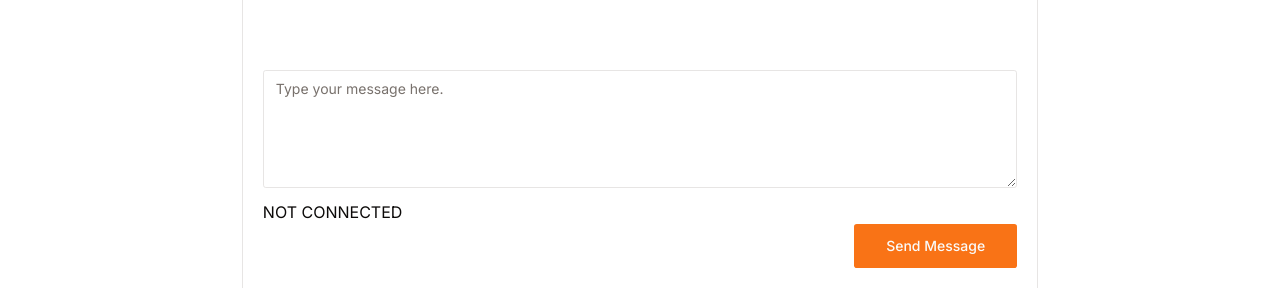
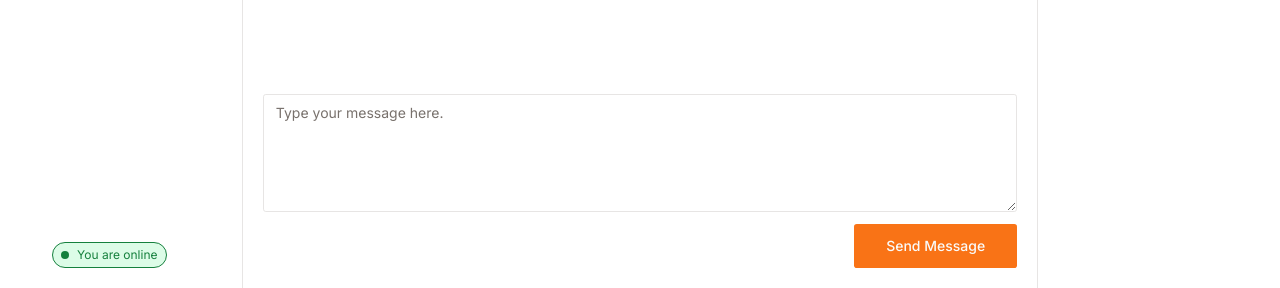
Before and after one commit to HladenRazum/chat, a React (Vite) app in the folder client/: page / in a window 1280 px wide. Shown: the part 512-800 px from the top of the page. Built offline with nearby package versions, Linux system fonts and the light colour scheme; no server answers.

Commit message:
added Online indicator

```diff
--- a/client/src/App.tsx
+++ b/client/src/App.tsx
@@ -2,7 +2,7 @@ import ChatApp from '@/components/chat';
 
 function App() {
   return (
-    <div className='container'>
+    <div className="container">
       <ChatApp />
     </div>
   );
--- a/client/src/components/chat/ChatSection.tsx
+++ b/client/src/components/chat/ChatSection.tsx
@@ -1,45 +1,42 @@
-import { FormEvent, useRef, useState } from 'react'
-import { Textarea } from '@/components/ui/TextArea'
-import { Button } from '@/components/ui/Button'
-import MessagesList from './MessagesList'
-import { useSocketContext } from '@/contexts/SocketProvider'
+import { FormEvent, useRef, useState } from 'react';
+import { Textarea } from '@/components/ui/TextArea';
+import { Button } from '@/components/ui/Button';
+import MessagesList from './MessagesList';
 
 type Props = {
-  messages: string[]
-  onSendMessage: (message: string) => void
-}
+  messages: string[];
+  onSendMessage: (message: string) => void;
+};
 
 export default function ChatSection({ messages, onSendMessage }: Props) {
-  const [message, setMessage] = useState('')
-  const textAreaRef = useRef<HTMLTextAreaElement>(null)
-  const { isConnected } = useSocketContext()
+  const [message, setMessage] = useState('');
+  const textAreaRef = useRef<HTMLTextAreaElement>(null);
 
   const onSubmit = async (e: FormEvent) => {
-    e.preventDefault()
-    onSendMessage(message)
-    setMessage('')
-    textAreaRef.current?.focus()
-  }
+    e.preventDefault();
+    onSendMessage(message);
+    setMessage('');
+    textAreaRef.current?.focus();
+  };
 
   return (
-    <div className='flex h-screen flex-col p-5 justify-between gap-5'>
+    <div className="flex h-screen flex-col p-5 justify-between gap-5">
       <MessagesList messages={messages} />
       <form onSubmit={onSubmit}>
         <Textarea
           value={message}
           onChange={(e) => setMessage(e.target.value)}
-          className=' mb-3'
-          placeholder='Type your message here.'
+          className=" mb-3"
+          placeholder="Type your message here."
           rows={5}
           ref={textAreaRef}
         />
-        {isConnected ? 'CONNECTED' : 'NOT CONNECTED'}
         <div>
-          <Button className='float-right' size='lg'>
+          <Button className="float-right" size="lg">
             Send Message
           </Button>
         </div>
       </form>
     </div>
-  )
+  );
 }
--- /dev/null
+++ b/client/src/components/chat/OnlineIndicator.tsx
@@ -0,0 +1,26 @@
+import { cn } from '@/lib/utils';
+
+type Props = {
+  isOnline: boolean;
+};
+
+export default function OnlineIndicator({ isOnline }: Props) {
+  const wrapperClasses = isOnline
+    ? 'bg-green-100 border-green-700'
+    : 'bg-red-100 border-red-700';
+  const dotClasses = isOnline ? 'bg-green-700' : 'bg-red-700';
+  const textClasses = isOnline ? 'text-green-700' : 'text-red-700';
+  const text = isOnline ? 'You are online' : 'You are offline';
+
+  return (
+    <div
+      className={cn(
+        'flex gap-2 rounded-full items-center max-w-fit px-2 py-1 border',
+        wrapperClasses
+      )}
+    >
+      <span className={cn('w-2 h-2 rounded-full', dotClasses)}></span>
+      <p className={cn('text-xs', textClasses)}>{text}</p>
+    </div>
+  );
+}
--- a/client/src/components/chat/index.tsx
+++ b/client/src/components/chat/index.tsx
@@ -1,43 +1,35 @@
-import { useState } from 'react'
-import { Separator } from '@/components/ui/Separator'
-import ContactDetails from './ContactDetails'
-import ContactsList from './ContactsList'
-import ChatSection from './ChatSection'
-import { ChatProvider } from '@/contexts/ChatProvider'
+import { useState } from 'react';
+import { Separator } from '@/components/ui/Separator';
+import ContactDetails from './ContactDetails';
+import ContactsList from './ContactsList';
+import ChatSection from './ChatSection';
+import { ChatProvider } from '@/contexts/ChatProvider';
+import OnlineIndicator from './OnlineIndicator';
 
 export default function ChatApp() {
-  const [messages, setMessages] = useState<string[]>([])
-  const [ownSocketId, setOwnSocketId] = useState<string | undefined>(undefined)
+  const [messages, setMessages] = useState<string[]>([]);
+  const [ownSocketId, setOwnSocketId] = useState<string | undefined>(undefined);
 
-  const handleSendMessage = (message: string) => {}
+  const handleSendMessage = (message: string) => {};
 
   return (
     <ChatProvider>
-      <div className='flex h-screen'>
-        <div className='w-[300px] p-5'>
-          <div className='flex flex-col justify-between h-full'>
+      <div className="flex h-screen">
+        <div className="w-[300px] p-5">
+          <div className="flex flex-col justify-between h-full">
             <ContactsList contacts={[]} />
-            <div>
-              {ownSocketId ? (
-                <>
-                  <div className=' bg-green-200 rounded-full py-1 px-3 flex items-center gap-2'>
-                    <span className='w-2 h-2 bg-green-600 rounded-full'></span>
-                    <p className='text-green-600 text-xs'>{ownSocketId}</p>
-                  </div>
-                </>
-              ) : null}
-            </div>
+            <OnlineIndicator isOnline={true} />
           </div>
         </div>
-        <Separator orientation='vertical' />
-        <div className='w-full'>
+        <Separator orientation="vertical" />
+        <div className="w-full">
           <ChatSection onSendMessage={handleSendMessage} messages={messages} />
         </div>
-        <Separator orientation='vertical' />
-        <div className='p-5 w-[300px]'>
+        <Separator orientation="vertical" />
+        <div className="p-5 w-[300px]">
           <ContactDetails />
         </div>
       </div>
     </ChatProvider>
-  )
+  );
 }
--- a/client/src/contexts/ChatProvider.tsx
+++ b/client/src/contexts/ChatProvider.tsx
@@ -1,14 +1,20 @@
-import { ReactNode, createContext, useContext } from 'react'
-import { SocketProvider } from './SocketProvider'
+import { ReactNode, createContext, useContext } from 'react';
+import { SocketProvider, useSocketContext } from './SocketProvider';
 
-export const ChatContext = createContext(null)
+export const ChatContext = createContext({
+  isConnected: false,
+});
 
 export const ChatProvider = ({ children }: { children: ReactNode }) => {
+  const { isConnected } = useSocketContext();
+
   return (
     <SocketProvider>
-      <ChatContext.Provider value={null}>{children}</ChatContext.Provider>
+      <ChatContext.Provider value={{ isConnected }}>
+        {children}
+      </ChatContext.Provider>
     </SocketProvider>
-  )
-}
+  );
+};
 
-export const useChatContext = () => useContext(ChatContext)
+export const useChatContext = () => useContext(ChatContext);
```
